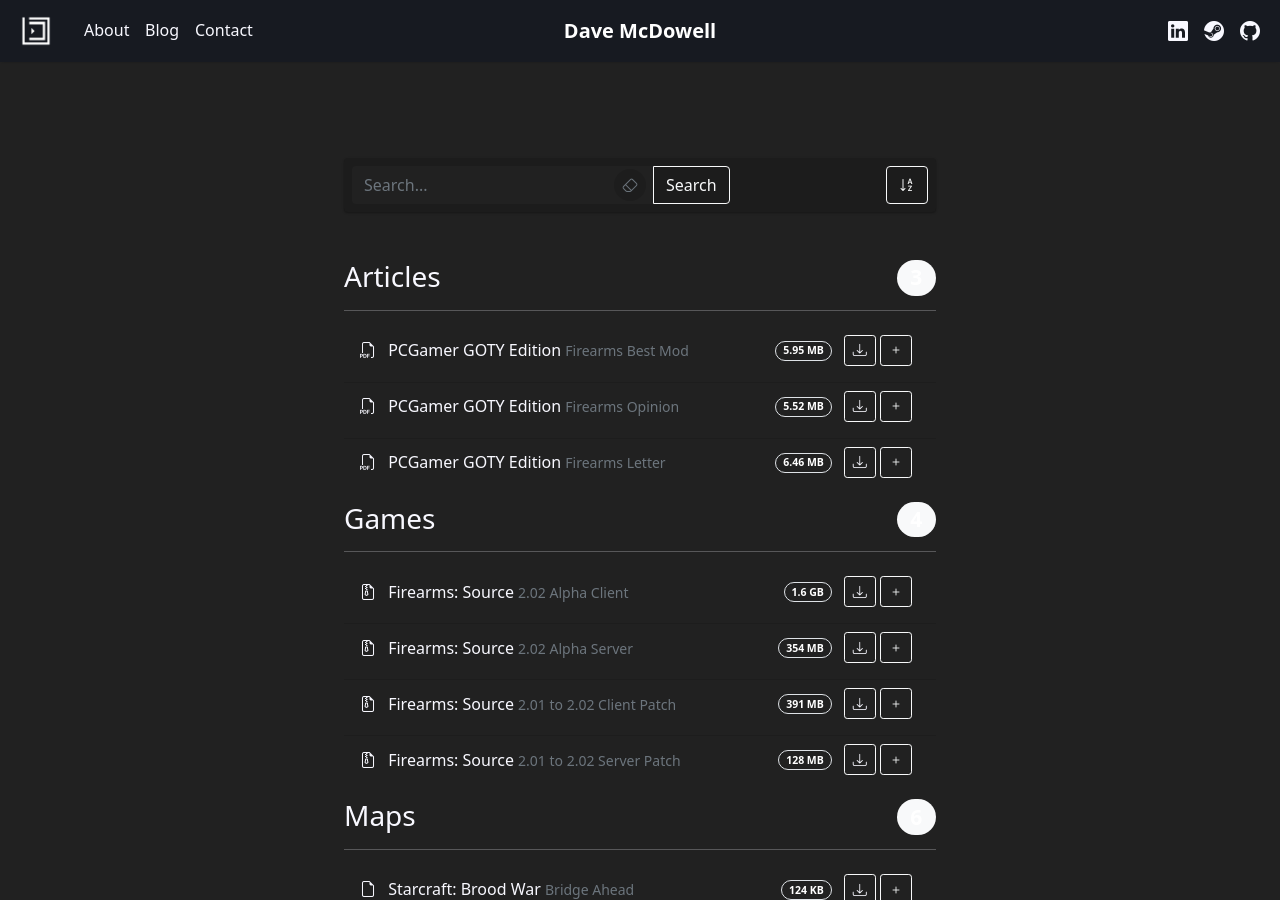
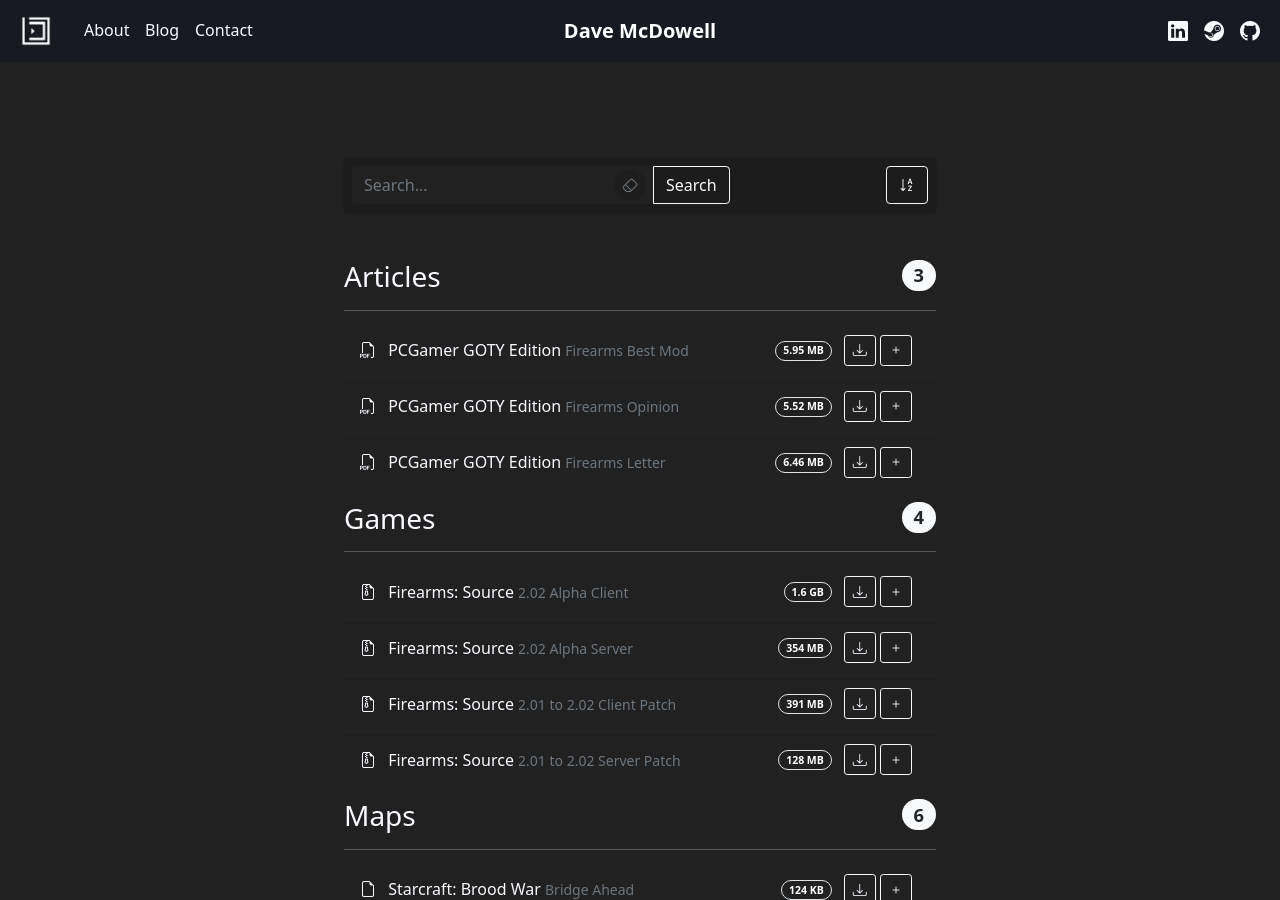
Before and after one commit to davemcdowell/portfolio, a Jekyll site: the page built from downloads.html, in a window 1280 px wide and 900 px high, scrolled down 853 px. Built offline with Jekyll 4.4.1, drawn with Linux system fonts in a browser that asks for light colours; nearby versions of some CDN libraries.

Commit message:
Update downloads.html

```diff
--- a/downloads.html
+++ b/downloads.html
@@ -26,7 +26,7 @@
               {%- include forms/search-form.html -%}
               {%- assign downloads = site.data.downloads.files | where_exp:"file", "file.group != 'Links'" -%}
               {%- for download in downloads -%}
-                <h3>{{ download.group }}<span class="float-end badge rounded-pill bg-light">{{ download.items.size }}</span></h3>
+                <h3>{{ download.group }}<small><span class="float-end badge rounded-pill bg-light text-dark">{{ download.items.size }}</span></small></h3>
                 <hr>
                 <ul class="list-group list-group-flush mb-2">
                 {%- for item in download.items -%}
```
